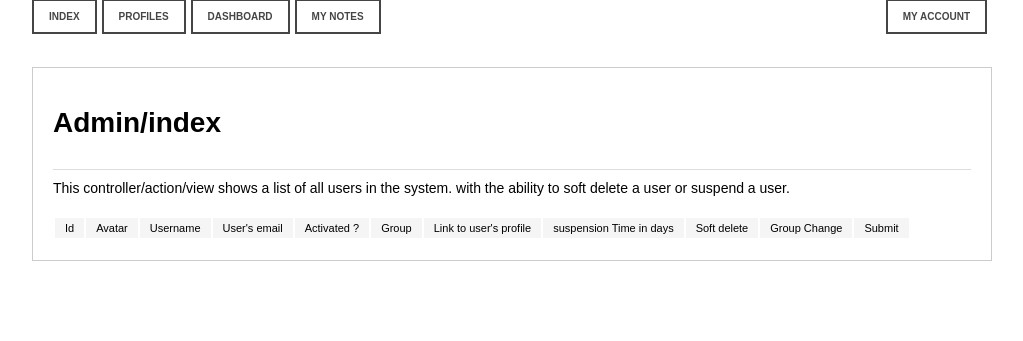
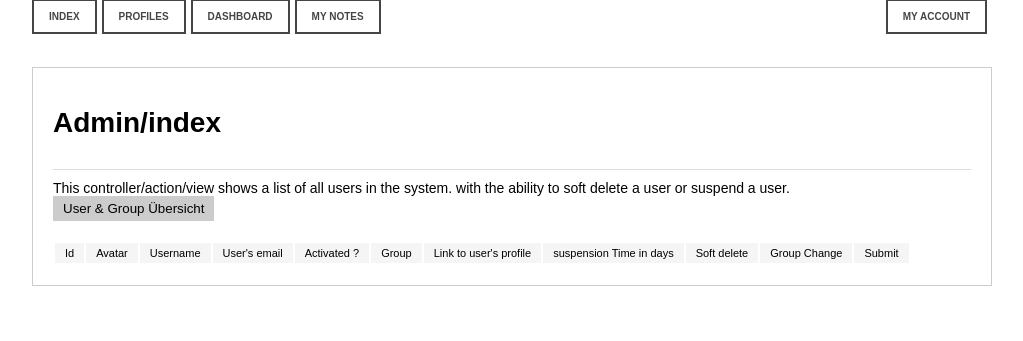
Before and after one commit to ItsNadi/huge, a PHP site: template application/view/admin/index.php in a window 1280 px wide. Shown: the part 459-800 px from the top of the page, without its empty margins (128-1151 px from the left). Run offline with PHP 8.4, Linux system fonts and the light colour scheme; the template is opened without the code that fills it, so the values that code supplies are empty.

Commit message:
Update index.php

```diff
--- a/application/view/admin/index.php
+++ b/application/view/admin/index.php
@@ -9,6 +9,9 @@
             This controller/action/view shows a list of all users in the system. with the ability to soft delete a user
             or suspend a user.
         </div>
+        <a href="<?= Config::get('URL'); ?>profile/listUsersWithGroups">
+            <button type="button">User & Group Übersicht</button>
+        </a>
 
         <table class="overview-table">
             <thead>
```
